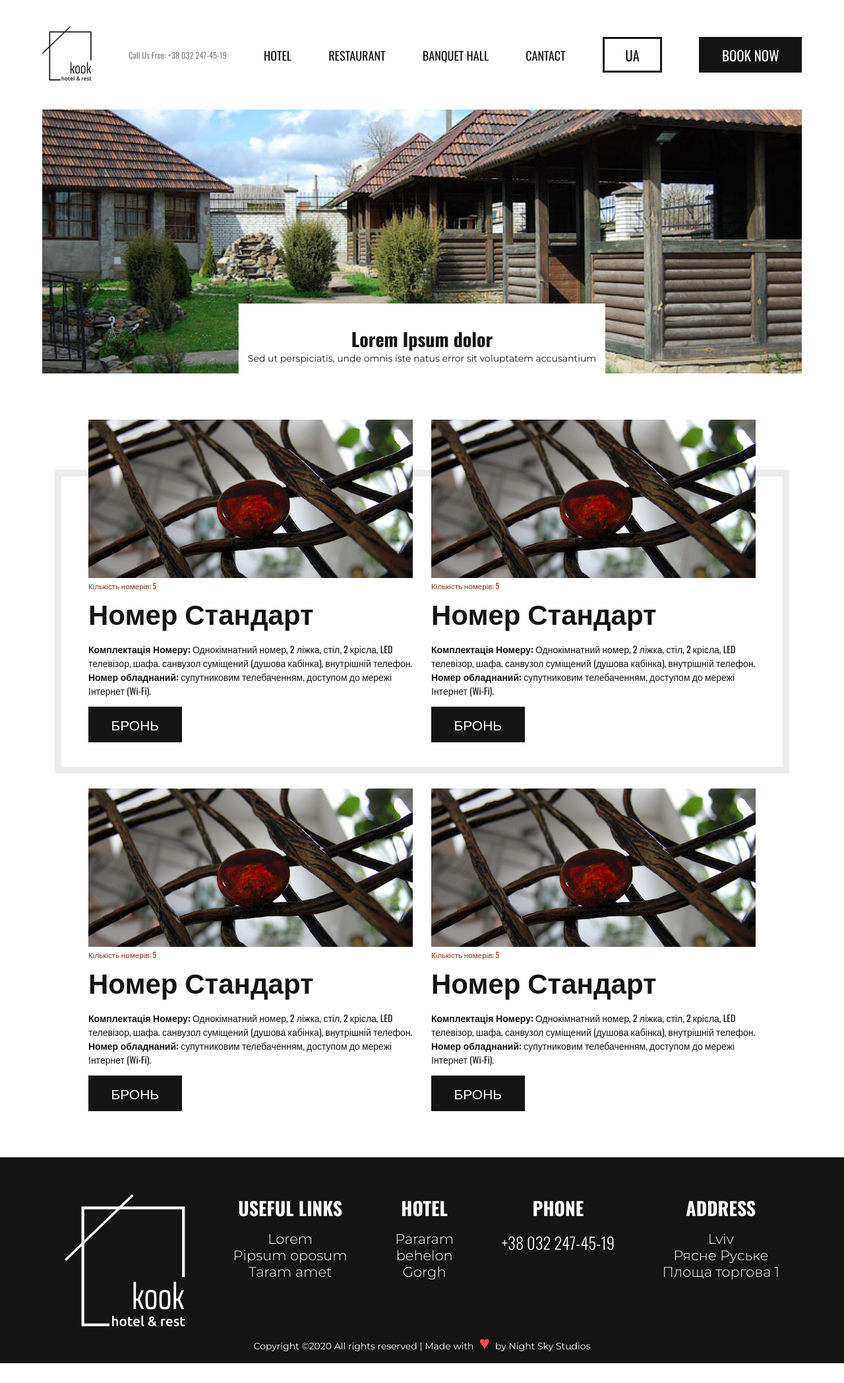
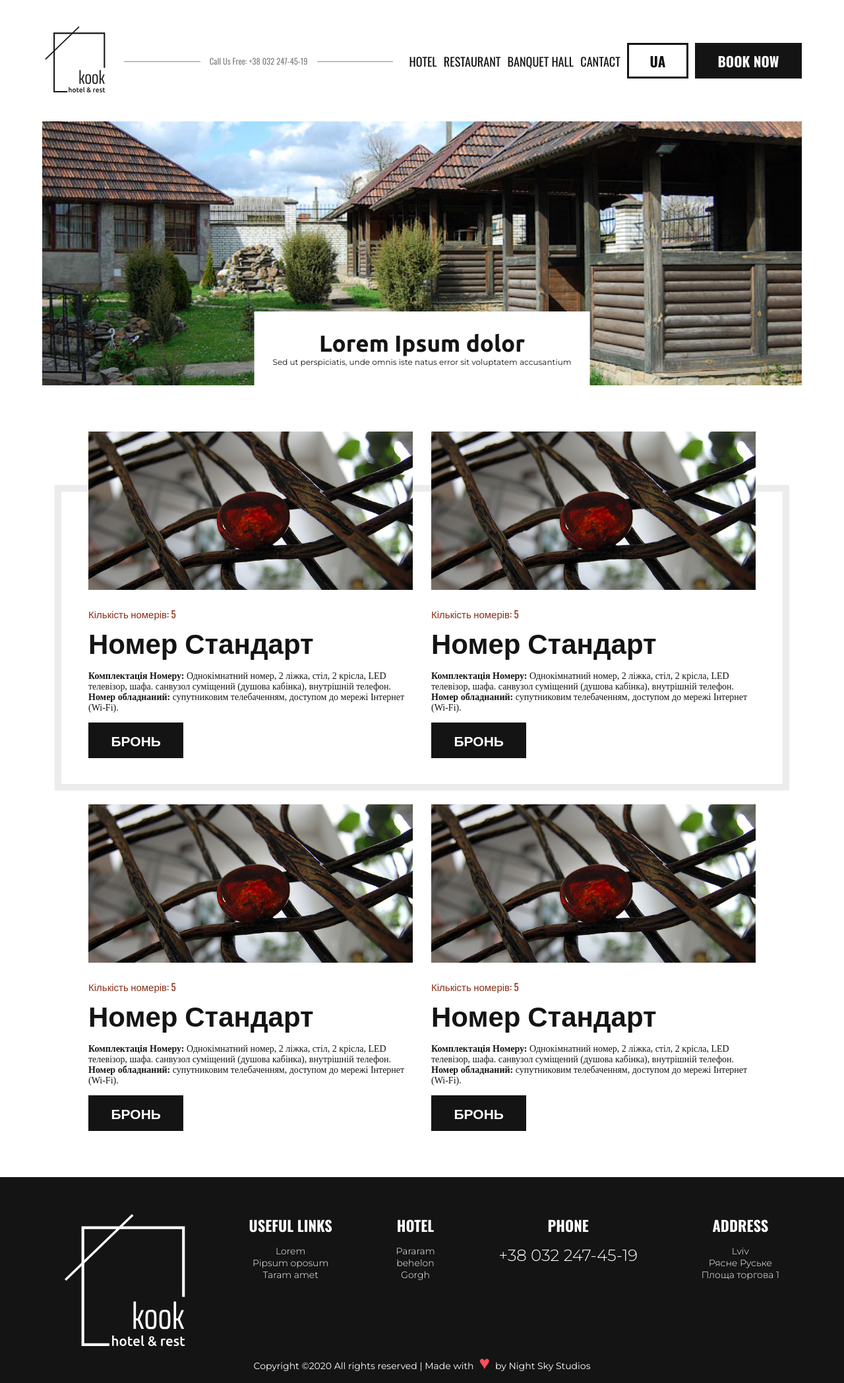
Before and after one commit to nss-agency/Kook, a Django app: page /hotel/ in a window 1280 px wide. Shown: the whole page at 66% size. Before the commit the page ends 2066 px from the top, so only its background shows below. Run offline with Django 3.2, Linux system fonts and the light colour scheme.

Commit message:
banquet page & before, after phone number nav & fix font & logo nav & footer fix

```diff
--- a/Kook_project/urls.py
+++ b/Kook_project/urls.py
@@ -25,13 +25,13 @@ urlpatterns = [
     path('', views.index, name='index'),
     path('form/', views.form, name='form'),
     path('hotel/', views.hotel, name='hotel'),
+    path('banquet/', views.banquet, name='banquet'),
 ]
 
 if settings.DEBUG:
     urlpatterns += static(settings.STATIC_URL, document_root=settings.STATIC_ROOT)
     urlpatterns += static(settings.MEDIA_URL, document_root=settings.MEDIA_ROOT)
 
-
 admin.site.site_header = "KOOK Адмін Панель"
 admin.site.site_title = "Kook"
 admin.site.index_title = "KOOK Адмін Панель"
--- a/core/views.py
+++ b/core/views.py
@@ -4,6 +4,7 @@ from .models import Booking, RoomType, Promo, Baquet
 from .decorators import check_recaptcha
 import datetime
 from datetime import datetime
+
 
 # def is_room_type_available(room_type, date_entry, date_leave):
 #     # case 1: a room is booked before the check_in date, and checks out after the requested check_in date
@@ -26,6 +27,12 @@ def hotel(request):
     ctx = {}
 
     return render(request, 'hotel_rooms.html', ctx)
+
+
+def banquet(request):
+    ctx = {}
+
+    return render(request, 'banquet.html', ctx)
 
 
 def form(request):
@@ -70,8 +77,8 @@ def form(request):
                 'price': price
             }
 
-            exist_promo = Promo.objects.get(name__contains=entry_promo)
-            print(str(exist_promo) == entry_promo)
+            # exist_promo = Promo.objects.get(name__contains=entry_promo)
+            # print(str(exist_promo) == entry_promo)
 
             case_1 = Booking.objects.filter(room_type=room_type, date_entry__lte=date_entry,
                                             date_leave__gte=date_entry)
--- a/static/css/styles.css
+++ b/static/css/styles.css
@@ -1,5 +1,6 @@
 @import url("https://fonts.googleapis.com/css?family=Oswald:300,400,700&display=swap");
 @import url("https://fonts.googleapis.com/css?family=Montserrat:300,400,500,700&display=swap");
+@import url("https://fonts.googleapis.com/css?family=Ubuntu:300,400,500,700&display=swap");
 :root {
   --black: #141414;
   --white: #ffffff;
@@ -23,6 +24,8 @@ body {
 }
 
 .btn {
+  font-family: Oswald, sans-serif;
+  font-weight: 600;
   padding: 0.4em 1.5em;
   font-size: 1.5em;
   text-transform: uppercase;
@@ -87,6 +90,22 @@ nav .nav-buttons {
 nav .nav-buttons .nav-phone-number {
   color: var(--dark-grey);
   font-size: 0.9em;
+}
+nav .nav-buttons .nav-phone-number::after {
+  display: inline-block;
+  content: "";
+  border-top: 0.5px solid var(--dark-grey);
+  width: 8.25rem;
+  margin: 0 1rem;
+  transform: translateY(-0.3rem);
+}
+nav .nav-buttons .nav-phone-number::before {
+  display: inline-block;
+  content: "";
+  border-top: 0.5px solid var(--dark-grey);
+  width: 8.25rem;
+  margin: 0 1rem;
+  transform: translateY(-0.3rem);
 }
 nav .nav-buttons .nav-link {
   color: var(--black);
@@ -345,12 +366,13 @@ footer .footer-flex .footer-block {
   text-align: center;
 }
 footer .footer-flex .footer-block .footer-header {
-  font-size: 2rem;
+  font-size: 1.6rem;
   font-weight: 600;
   margin: 0 0 1rem 0;
   text-transform: uppercase;
 }
 footer .footer-flex .footer-block .footer-phone-number {
+  font-family: Montserrat, sans-serif;
   font-size: 1.75rem;
   font-weight: lighter;
 }
@@ -362,7 +384,7 @@ footer .footer-flex .footer-block .footer-link-list {
 }
 footer .footer-flex .footer-block .footer-link-list .footer-list-element {
   color: var(--white);
-  font-size: 1.5rem;
+  font-size: 1rem;
   text-decoration: none;
   font-weight: lighter;
 }
@@ -403,14 +425,19 @@ footer .footer-copy .heart {
   bottom: 0;
   left: 50%;
   transform: translateX(-50%);
-  padding: 1rem;
+  padding: 2rem;
 }
 .hero-container__hotel .header-container .hero-header__hotel {
+  font-family: Ubuntu, sans-serif;
+  font-weight: bold;
+  font-size: 35px;
   color: var(--black);
   text-align: center;
   margin-bottom: 0;
+  margin-top: 0;
 }
 .hero-container__hotel .header-container .hero-small__hotel {
+  font-size: 12px;
   display: block;
   font-family: "Montserrat", sans-serif;
   text-align: center;
@@ -431,7 +458,16 @@ footer .footer-copy .heart {
   height: 30vh;
   object-fit: cover;
 }
+.rooms-container .room-wrapper .room-description {
+  margin-top: 25px;
+}
+.rooms-container .room-wrapper .room-description p {
+  font-family: Montserrat sans-serif;
+  text-align: left;
+}
 .rooms-container .room-wrapper .room-description small {
+  font-size: 15px;
+  margin-top: 5px;
   color: var(--accent);
 }
 .rooms-container .room-wrapper .room-description .room-header {
--- a/static/css/styles.scss
+++ b/static/css/styles.scss
@@ -4,3 +4,4 @@
 @import "theme/index";
 @import "theme/footer";
 @import "theme/hotel_rooms";
+@import "theme/banquet";
--- a/static/css/theme/_buttons.scss
+++ b/static/css/theme/_buttons.scss
@@ -1,4 +1,6 @@
 .btn {
+	font-family: Oswald, sans-serif;
+	font-weight: 600;
 	padding: .4em 1.5em;
 	font-size: 1.5em;
 	text-transform: uppercase;
@@ -33,6 +35,7 @@
 	background-color: var(--black);
 	border: 3px var(--black) solid;
 
+
 	&:after {
 		background-color: var(--black);
 	}
--- a/static/css/theme/_footer.scss
+++ b/static/css/theme/_footer.scss
@@ -19,13 +19,14 @@ footer {
 			text-align: center;
 
 			.footer-header {
-				font-size: 2rem;
+				font-size: 1.6rem;
 				font-weight: 600;
 				margin: 0 0 1rem 0;
 				text-transform: uppercase;
 			}
 
 			.footer-phone-number {
+				font-family: Montserrat, sans-serif;
 				font-size: 1.75rem;
 				font-weight: lighter;
 			}
@@ -38,7 +39,7 @@ footer {
 
 				.footer-list-element {
 					color: var(--white);
-					font-size: 1.5rem;
+					font-size: 1rem;
 					text-decoration: none;
 					font-weight: lighter;
 
--- a/static/css/theme/_global.scss
+++ b/static/css/theme/_global.scss
@@ -1,5 +1,6 @@
 @import url('https://fonts.googleapis.com/css?family=Oswald:300,400,700&display=swap');
 @import url('https://fonts.googleapis.com/css?family=Montserrat:300,400,500,700&display=swap');
+@import url('https://fonts.googleapis.com/css?family=Ubuntu:300,400,500,700&display=swap');
 
 :root{
 	--black: #141414;
--- a/static/css/theme/_hotel_rooms.scss
+++ b/static/css/theme/_hotel_rooms.scss
@@ -16,15 +16,20 @@
 		bottom: 0;
 		left: 50%;
 		transform: translateX(-50%);
-		padding: 1rem;
+		padding: 2rem;
 
 		.hero-header__hotel {
+			font-family: Ubuntu, sans-serif;
+			font-weight: bold;
+			font-size: 35px;
 			color: var(--black);
 			text-align: center;
 			margin-bottom: 0;
+			margin-top: 0;
 		}
 
 		.hero-small__hotel {
+			font-size: 12px;
 			display: block;
 			font-family: 'Montserrat', sans-serif;
 			text-align: center;
@@ -49,7 +54,14 @@
 		}
 
 		.room-description {
+			margin-top: 25px;
+			p{
+				font-family: Montserrat sans-serif;
+				text-align: left;
+			}
 			small {
+				font-size: 15px;
+				margin-top: 5px;
 				color: var(--accent);
 			}
 
--- a/static/css/theme/_index.scss
+++ b/static/css/theme/_index.scss
@@ -93,6 +93,8 @@
 		}
 
 		.info-block-small {
+			font-size: 15px;
+			font-weight: 300;
 			color: var(--accent);
 		}
 
--- a/static/css/theme/_navbar.scss
+++ b/static/css/theme/_navbar.scss
@@ -1,5 +1,6 @@
 nav {
     margin: 5vh 5vw;
+
     .nav-buttons {
         display: flex;
         justify-content: space-between;
@@ -10,9 +11,27 @@ nav {
         //visuals
         list-style: none;
 
-		.nav-phone-number{
+        .nav-phone-number {
             color: var(--dark-grey);
             font-size: .9em;
+
+            &::after {
+                display: inline-block;
+                content: "";
+                border-top: .5px solid var(--dark-grey);
+                width: 8.25rem;
+                margin: 0 1rem;
+                transform: translateY(-0.3rem);
+            }
+
+            &::before {
+                display: inline-block;
+                content: "";
+                border-top: .5px solid var(--dark-grey);
+                width: 8.25rem;
+                margin: 0 1rem;
+                transform: translateY(-0.3rem);
+            }
         }
 
         .nav-link {
@@ -20,7 +39,8 @@ nav {
             font-size: 1.3em;
             text-transform: uppercase;
             text-decoration: none;
-			&:hover{
+
+            &:hover {
                 text-decoration: underline;
             }
         }
--- a/templates/form.html
+++ b/templates/form.html
@@ -38,7 +38,7 @@
             <br>
             <span>E-mail: {{ booking_info.email }}</span>
             <br>
-            <span>Час перебування: <strong>{{ booking_info.date_entry }} - {{ boking_info.date_leave }}</strong></span>
+            <span>Час перебування: <strong>{{ booking_info.date_entry }} - {{ booking_info.date_leave }}</strong></span>
             <br>
             <span>Кількість чоловік: {{ booking_info.quantity }}</span><br>
             <span>Тип кімнати: {{ booking_info.room_type }}</span><br>
--- a/templates/includes/navbar.html
+++ b/templates/includes/navbar.html
@@ -5,7 +5,7 @@
     <li class="nav-phone-number">Call Us Free: +38 032 247-45-19</li>
     <li><a class="nav-link" href="{% url 'hotel' %}">Hotel</a></li>
     <li><a class="nav-link" href="">restaurant</a></li>
-    <li><a class="nav-link" href="">banquet hall</a></li>
+    <li><a class="nav-link" href="{% url 'banquet' %}">banquet hall</a></li>
     <li><a class="nav-link" href="">cantact</a></li>
     <li><a class="btn btn-outline" href="">ua</a></li>
     <li><a class="btn btn-black" href="">book now</a></li>
```
Also changed, not shown: other parts of static/css/styles.css (+79 -0 lines), static/css/theme/_banquet.scss (added, +84 -0 lines), templates/banquet.html (added, +51 -0 lines), static/img/banquet.jpg (added), static/svg/logo-black.svg, 1 other file. Lines whose indentation alone changed are shown as unchanged.
